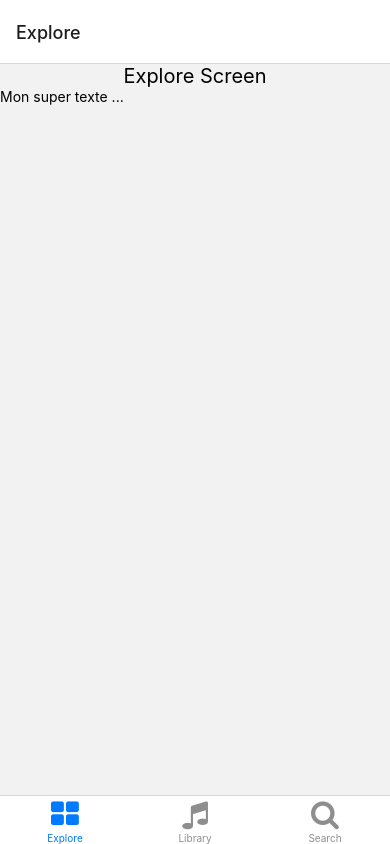
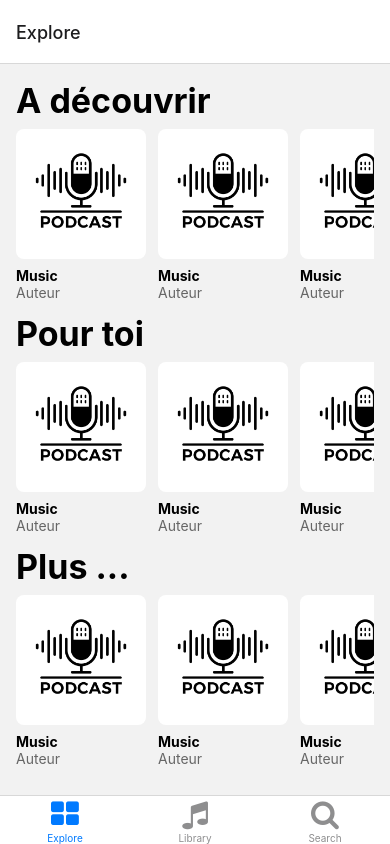
Before and after one commit to B3njaminV/react-musicvibes-app, a React Native app in the folder src/: screen /ExploreTab in a window 390 px wide. Built offline with nearby package versions, Linux system fonts and the light colour scheme.

Commit message:
:rotating_light: Avance vue explorer + music item vue

```diff
--- a/src/App.tsx
+++ b/src/App.tsx
@@ -14,6 +14,7 @@ export default function App() {
 const styles = StyleSheet.create({
   container: {
     flex: 1,
+    backgroundColor: '#25292e',
   },
   centered: {
     alignItems: "center"
--- /dev/null
+++ b/src/components/MusicItem.tsx
@@ -0,0 +1,31 @@
+import { Image, StyleSheet, Text, View} from "react-native";
+import React from "react";
+
+export default function MusicItem({item}: { item: any }) {
+    return (
+        <View style={styles.MusicItemContainer}>
+            <Image source={item.image} style={styles.MusicItemImage} />
+            <Text style={styles.MusicItemTitle}>{item.title}</Text>
+            <Text style={styles.MusicItemAuthor}>{item.author}</Text>
+        </View>
+    );
+}
+
+const styles = StyleSheet.create({
+    MusicItemContainer: {
+        marginRight: 12,
+    },
+    MusicItemImage: {
+        width: 130,
+        height: 130,
+        borderRadius: 8,
+    },
+    MusicItemTitle: {
+        marginTop: 8,
+        fontWeight: 'bold',
+    },
+    MusicItemAuthor: {
+        color: '#666',
+    },
+
+});
--- a/src/screens/ExploreScreen.tsx
+++ b/src/screens/ExploreScreen.tsx
@@ -1,25 +1,89 @@
-import {StyleSheet, Text, View} from "react-native";
+import {FlatList, StyleSheet, Text, View} from "react-native";
 import React from "react";
+import MusicItem from "../components/MusicItem";
 
 export default function ExploreScreen() {
+
+    const musics = [
+        {
+            id: '1',
+            title: 'Music',
+            subtitle: 'Sous-titre',
+            author: 'Auteur',
+            image: require('../assets/podcast.jpg'),
+        },
+        {
+            id: '',
+            title: 'Music ',
+            subtitle: 'Sous-titre ',
+            author: 'Auteur ',
+            image: require('../assets/podcast.jpg'),
+        },
+        {
+            id: '3',
+            title: 'Music ',
+            subtitle: 'Sous-titre ',
+            author: 'Auteur ',
+            image: require('../assets/podcast.jpg'),
+        },
+        {
+            id: '4',
+            title: 'Music ',
+            subtitle: 'Sous-titre ',
+            author: 'Auteur ',
+            image: require('../assets/podcast.jpg'),
+        },
+        {
+            id: '5',
+            title: 'Music ',
+            subtitle: 'Sous-titre ',
+            author: 'Auteur ',
+            image: require('../assets/podcast.jpg'),
+        },
+        {
+            id: '6',
+            title: 'Music',
+            subtitle: 'Sous-titre',
+            author: 'Auteur',
+            image: require('../assets/podcast.jpg'),
+        },
+    ];
+
     return (
         <View style={styles.container}>
-            <View style={styles.centered}>
-                <Text style={styles.title}>Explore Screen</Text>
-            </View>
-            <Text>Mon super texte ...</Text>
+            <Text style={styles.title}>A découvrir</Text>
+            <FlatList
+                data={musics}
+                keyExtractor={(item) => item.id}
+                horizontal
+                renderItem={MusicItem}
+            />
+            <Text style={styles.title}>Pour toi</Text>
+            <FlatList
+                data={musics}
+                keyExtractor={(item) => item.id}
+                horizontal
+                renderItem={MusicItem}
+            />
+            <Text style={styles.title}>Plus ...</Text>
+            <FlatList
+                data={musics}
+                keyExtractor={(item) => item.id}
+                horizontal
+                renderItem={MusicItem}
+            />
         </View>
-    )
+    );
 };
 
 const styles = StyleSheet.create({
     container: {
         flex: 1,
-    },
-    centered: {
-        alignItems: "center"
+        padding: 16,
     },
     title: {
-        fontSize: 20
-    }
+        fontSize: 34,
+        fontWeight: 'bold',
+        marginBottom: 8,
+    },
 });
```
Also changed, not shown: src/assets/podcast.jpg (added).
